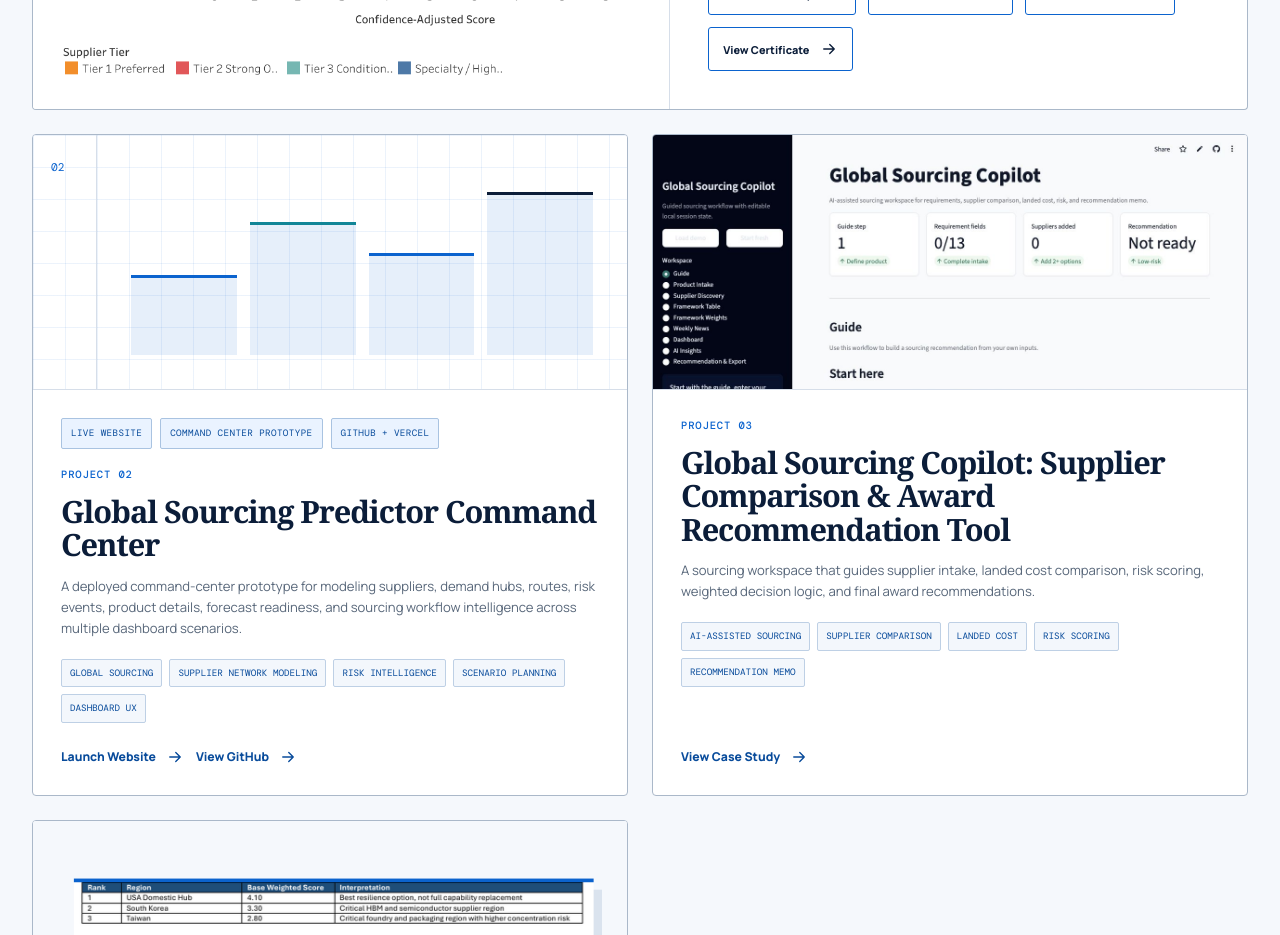
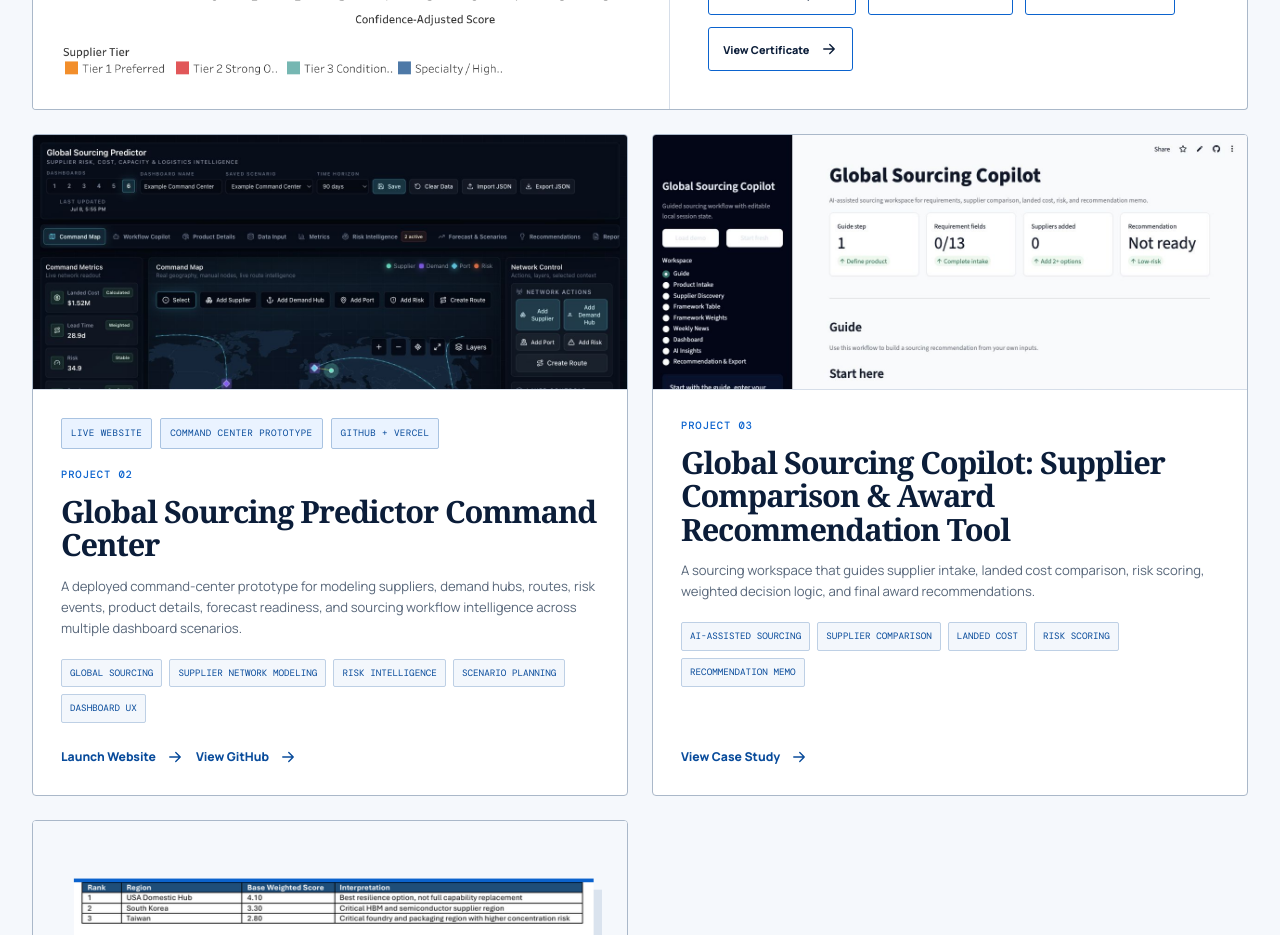
Before and after one commit to shivenparikh1/Portfolio, a React (Vite) app: page / in a window 1280 px wide. Shown: the part 2480-3415 px from the top of the page. Built offline with nearby package versions, Linux system fonts and the light colour scheme.

Commit message:
Add sourcing predictor dashboard thumbnail

```diff
--- a/src/HomePage.tsx
+++ b/src/HomePage.tsx
@@ -7,6 +7,7 @@ import {
   evAssemblyCaseTitle,
   experiences,
   focusAreas,
+  globalSourcingPredictorPreviewHref,
   globalSourcingPredictorTitle,
   linkedinHref,
   projects,
@@ -31,6 +32,7 @@ const featuredProjectTitles = [
 
 const projectImages: Partial<Record<string, string>> = {
   [semiconductorProjectTitle]: semiconductorDashboardHref,
+  [globalSourcingPredictorTitle]: globalSourcingPredictorPreviewHref,
   [sourcingCopilotTitle]: sourcingCopilotPreviewHref,
   [aiMicrochipCaseTitle]: aiMicrochipPreviewHref
 };
--- a/src/ProjectsPage.tsx
+++ b/src/ProjectsPage.tsx
@@ -12,6 +12,8 @@ import {
   projectCategories,
   projects,
   resumeHref,
+  globalSourcingPredictorPreviewHref,
+  globalSourcingPredictorTitle,
   semiconductorDashboardHref,
   semiconductorProjectTitle,
   skuInventoryCaseTitle,
@@ -28,6 +30,7 @@ import { SiteFooter, SiteHeader } from "./components/SiteChrome";
 
 const projectPreviews: Partial<Record<string, string>> = {
   [semiconductorProjectTitle]: semiconductorDashboardHref,
+  [globalSourcingPredictorTitle]: globalSourcingPredictorPreviewHref,
   [sourcingCopilotTitle]: sourcingCopilotPreviewHref,
   [aiMicrochipCaseTitle]: aiMicrochipPreviewHref,
   [vendorShippingCaseTitle]: vendorShippingPreviewHref,
--- a/src/data.ts
+++ b/src/data.ts
@@ -68,6 +68,8 @@ export const globalSourcingPredictorHref =
   "https://global-sourcing-predictor-dashboard.vercel.app";
 export const globalSourcingPredictorGithubHref =
   "https://github.com/shivenparikh1/global-sourcing-predictor-dashboard";
+export const globalSourcingPredictorPreviewHref =
+  "./assets/global-sourcing-predictor-command-center-preview.png";
 export const aiMicrochipCaseTitle =
   "AI Microchip Global Sourcing Risk Framework";
 export const aiMicrochipCaseHref = "./global-sourcing-ai-microchip.html";
```
Also changed, not shown: public/assets/global-sourcing-predictor-command-center-preview.png (added).
